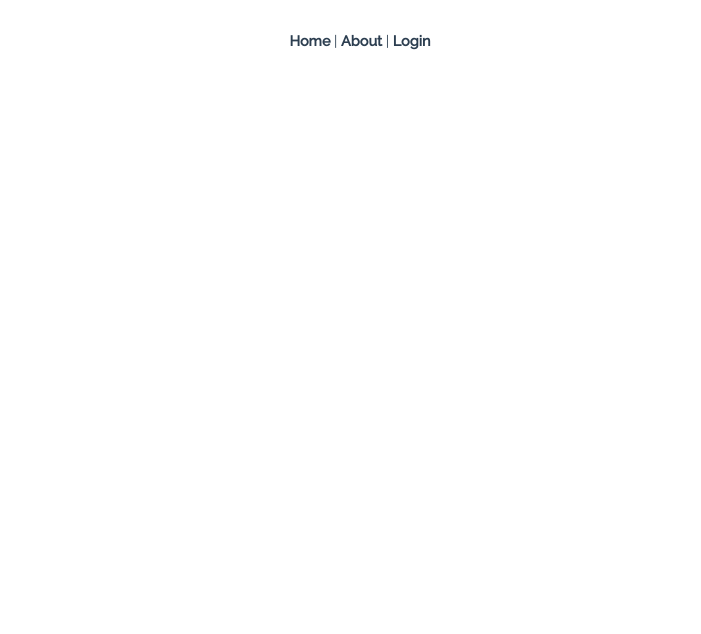
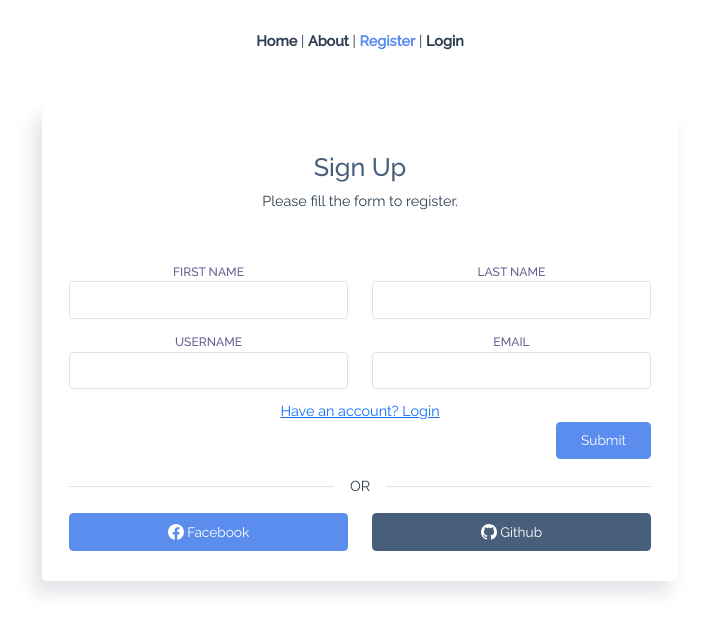
Before and after one commit to lincolnaleixo/ConquerAmz-FE, a Vue app: page /auth/register in a window 1280 px wide. Shown: the top 634 px of the page, without its empty margins (280-981 px from the left). Built offline with nearby package versions, Linux system fonts and the light colour scheme.

Commit message:
Auth: Register and Login components

```diff
--- a/src/App.vue
+++ b/src/App.vue
@@ -3,6 +3,7 @@
     <div id="nav">
       <router-link to="/">Home</router-link> |
       <router-link to="/about">About</router-link> |
+      <router-link :to="{name: 'Register'}">Register</router-link> |
       <router-link :to="{name: 'Login'}">Login</router-link>
     </div>
     <router-view/>
--- a/src/components/Auth/Register.vue
+++ b/src/components/Auth/Register.vue
@@ -1,5 +1,87 @@
 <template>
-  <div class="container"></div>
+  <div class="container">
+    <div class="row">
+      <div class="col-md-7 col-sm-12 mx-auto">
+        <div class="card pt-4">
+          <div class="card-body">
+            <div class="text-center mb-5">
+<!--              <img src="assets/images/favicon.svg" height="48" class='mb-4'>-->
+              <h3>Sign Up</h3>
+              <p>Please fill the form to register.</p>
+            </div>
+            <form >
+              <div class="row">
+                <div class="col-md-6 col-12">
+                  <div class="form-group">
+                    <label for="first-name-column">First Name</label>
+                    <input type="text" id="first-name-column" class="form-control"
+                           name="fname-column">
+                  </div>
+                </div>
+                <div class="col-md-6 col-12">
+                  <div class="form-group">
+                    <label for="last-name-column">Last Name</label>
+                    <input type="text" id="last-name-column" class="form-control"
+                           name="lname-column">
+                  </div>
+                </div>
+                <div class="col-md-6 col-12">
+                  <div class="form-group">
+                    <label for="username-column">Username</label>
+                    <input type="text" id="username-column" class="form-control"
+                           name="username-column">
+                  </div>
+                </div>
+<!--                <div class="col-md-6 col-12">-->
+<!--                  <div class="form-group">-->
+<!--                    <label for="country-floating">Country</label>-->
+<!--                    <input type="text" id="country-floating" class="form-control"-->
+<!--                           name="country-floating">-->
+<!--                  </div>-->
+<!--                </div>-->
+<!--                <div class="col-md-6 col-12">-->
+<!--                  <div class="form-group">-->
+<!--                    <label for="company-column">Company</label>-->
+<!--                    <input type="text" id="company-column" class="form-control"-->
+<!--                           name="company-column">-->
+<!--                  </div>-->
+<!--                </div>-->
+                <div class="col-md-6 col-12">
+                  <div class="form-group">
+                    <label for="email-id-column">Email</label>
+                    <input type="email"
+                           id="email-id-column"
+                           class="form-control"
+                           name="email-id-column">
+                  </div>
+                </div>
+              </diV>
+
+              <router-link :to="{name: 'Login'}">Have an account? Login</router-link>
+              <div class="clearfix">
+                <button class="btn btn-primary float-right">Submit</button>
+              </div>
+            </form>
+            <div class="divider">
+              <div class="divider-text">OR</div>
+            </div>
+            <div class="row">
+              <div class="col-sm-6">
+                <button class="btn btn-block mb-2 btn-primary">
+                  <b-icon icon="facebook"></b-icon> Facebook
+                </button>
+              </div>
+              <div class="col-sm-6">
+                <button class="btn btn-block mb-2 btn-secondary">
+                  <b-icon icon="github"></b-icon> Github
+                </button>
+              </div>
+            </div>
+          </div>
+        </div>
+      </div>
+    </div>
+  </div>
 </template>
 <script>
 export default {
@@ -8,6 +90,8 @@ export default {
     return {
       username: '',
       password: '',
+      firstName: '',
+      lastName: '',
       loading: false,
     };
   },
--- a/src/main.js
+++ b/src/main.js
@@ -7,8 +7,7 @@ import App from './App.vue';
 import router from './router';
 import store from './store';
 
-// import 'bootstrap/dist/css/bootstrap.css';
-import './assets/bootstrap.css';
+import './assets/bootstrap.css'; // overridden version of Bootstrap by Voler
 import 'bootstrap-vue/dist/bootstrap-vue.css';
 
 Vue.use(BootstrapVue);
--- a/src/views/Auth.vue
+++ b/src/views/Auth.vue
@@ -1,5 +1,5 @@
 <template>
-  <section>
+  <section class="auth-wrapper pt-4">
     <Login v-if="loginMode"></Login>
     <Register v-else></Register>
   </section>
```
